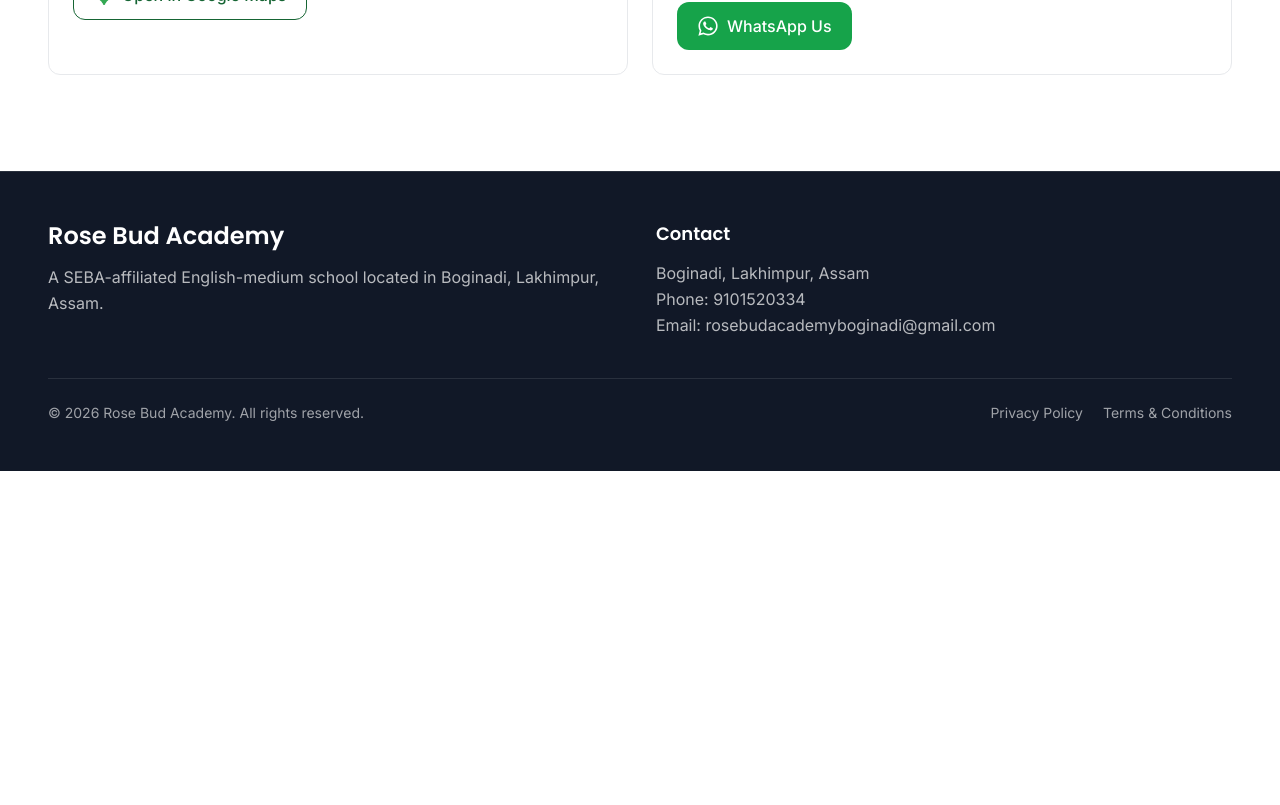
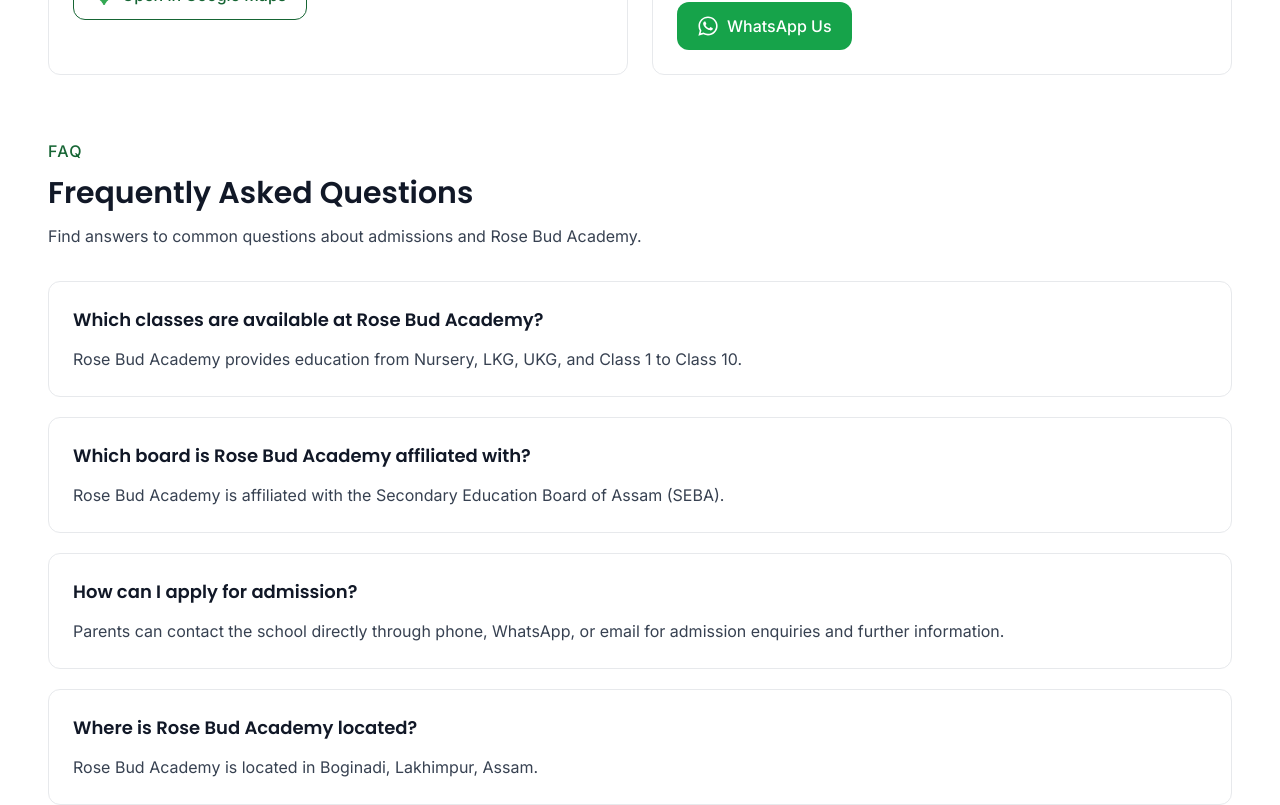
Before and after one commit to antariksha12/Rose-Bud-Academy, a React (Vite) app: page /contact in a window 1280 px wide. Shown: the part 500-1305 px from the top of the page. Before the commit the page ends 971 px from the top, so only its background shows below. Built offline with nearby package versions, Linux system fonts and the light colour scheme.

Commit message:
Add FAQ section to contact page

```diff
--- a/package.json
+++ b/package.json
@@ -15,6 +15,7 @@
     "lucide-react": "^0.400.0",
     "react": "^18.3.1",
     "react-dom": "^18.3.1",
+    "react-helmet-async": "^3.0.0",
     "react-icons": "^5.7.0",
     "react-router-dom": "^6.24.0"
   },
--- /dev/null
+++ b/src/components/SEO.jsx
@@ -0,0 +1,12 @@
+import { Helmet } from 'react-helmet-async'
+
+function SEO({ title, description }) {
+  return (
+    <Helmet>
+      <title>{title}</title>
+      <meta name="description" content={description} />
+    </Helmet>
+  )
+}
+
+export default SEO
--- a/src/main.jsx
+++ b/src/main.jsx
@@ -1,13 +1,16 @@
 import React from 'react'
 import ReactDOM from 'react-dom/client'
 import { BrowserRouter } from 'react-router-dom'
+import { HelmetProvider } from 'react-helmet-async'
 import App from './App.jsx'
 import './index.css'
 
 ReactDOM.createRoot(document.getElementById('root')).render(
   <React.StrictMode>
-    <BrowserRouter>
-      <App />
-    </BrowserRouter>
+    <HelmetProvider>
+      <BrowserRouter>
+        <App />
+      </BrowserRouter>
+    </HelmetProvider>
   </React.StrictMode>,
 )
--- a/src/pages/Contact.jsx
+++ b/src/pages/Contact.jsx
@@ -1,6 +1,7 @@
 import { FaWhatsapp } from "react-icons/fa"
 
 import googleMapsIcon from "../assets/google-maps.webp"
+
 function Contact() {
   return (
     <section className="py-16 sm:py-20 lg:py-24 bg-white">
@@ -29,6 +30,7 @@
             <p className="mt-3 text-ink-soft">
               Boginadi, Lakhimpur, Assam
             </p>
+
             <a
               href="https://www.google.com/maps/search/?api=1&query=Rose+Bud+Academy+Boginadi+Lakhimpur+Assam"
               target="_blank"
@@ -56,6 +58,7 @@
             <p className="mt-2 text-ink-soft break-words">
               Email: rosebudacademyboginadi@gmail.com
             </p>
+
             <a
               href="https://wa.me/919101520334"
               target="_blank"
@@ -68,7 +71,68 @@
           </div>
         </div>
 
-        {/* Map can be added here later */}
+        {/* FAQ Section */}
+        <div className="mt-12 sm:mt-16">
+          <div className="max-w-3xl">
+            <p className="text-primary font-medium uppercase tracking-[0.08em] mb-3">
+              FAQ
+            </p>
+
+            <h2 className="font-heading text-2xl sm:text-3xl font-semibold text-ink">
+              Frequently Asked Questions
+            </h2>
+
+            <p className="mt-3 text-ink-soft leading-relaxed">
+              Find answers to common questions about admissions and Rose Bud Academy.
+            </p>
+          </div>
+
+          <div className="mt-8 grid gap-5">
+            <div className="border border-line rounded-lg p-5 sm:p-6">
+              <h3 className="font-heading text-lg font-semibold text-ink">
+                Which classes are available at Rose Bud Academy?
+              </h3>
+
+              <p className="mt-3 text-ink-soft leading-relaxed">
+                Rose Bud Academy provides education from Nursery, LKG, UKG,
+                and Class 1 to Class 10.
+              </p>
+            </div>
+
+            <div className="border border-line rounded-lg p-5 sm:p-6">
+              <h3 className="font-heading text-lg font-semibold text-ink">
+                Which board is Rose Bud Academy affiliated with?
+              </h3>
+
+              <p className="mt-3 text-ink-soft leading-relaxed">
+                Rose Bud Academy is affiliated with the Secondary Education
+                Board of Assam (SEBA).
+              </p>
+            </div>
+
+            <div className="border border-line rounded-lg p-5 sm:p-6">
+              <h3 className="font-heading text-lg font-semibold text-ink">
+                How can I apply for admission?
+              </h3>
+
+              <p className="mt-3 text-ink-soft leading-relaxed">
+                Parents can contact the school directly through phone,
+                WhatsApp, or email for admission enquiries and further
+                information.
+              </p>
+            </div>
+
+            <div className="border border-line rounded-lg p-5 sm:p-6">
+              <h3 className="font-heading text-lg font-semibold text-ink">
+                Where is Rose Bud Academy located?
+              </h3>
+
+              <p className="mt-3 text-ink-soft leading-relaxed">
+                Rose Bud Academy is located in Boginadi, Lakhimpur, Assam.
+              </p>
+            </div>
+          </div>
+        </div>
 
       </div>
     </section>
--- a/src/pages/Home.jsx
+++ b/src/pages/Home.jsx
@@ -2,10 +2,16 @@
 import WhyChoose from '../components/sections/WhyChoose.jsx'
 import AcademicsPreview from '../components/sections/AcademicsPreview.jsx'
 import campusBg from '../assets/images/HELO.jpeg'
+import SEO from '../components/SEO.jsx'
 
 function Home() {
   return (
     <>
+      <SEO
+        title="Rose Bud Academy | English Medium School in Boginadi, Lakhimpur"
+        description="Rose Bud Academy is a SEBA-affiliated English medium school in Boginadi, Lakhimpur, Assam, providing quality education from Nursery to Class 10."
+      />
+
       <Hero />
 
       <div
```
Also changed, not shown: 1 other file (tests, documents, lock files or other folders). Lines whose indentation alone changed are shown as unchanged.
